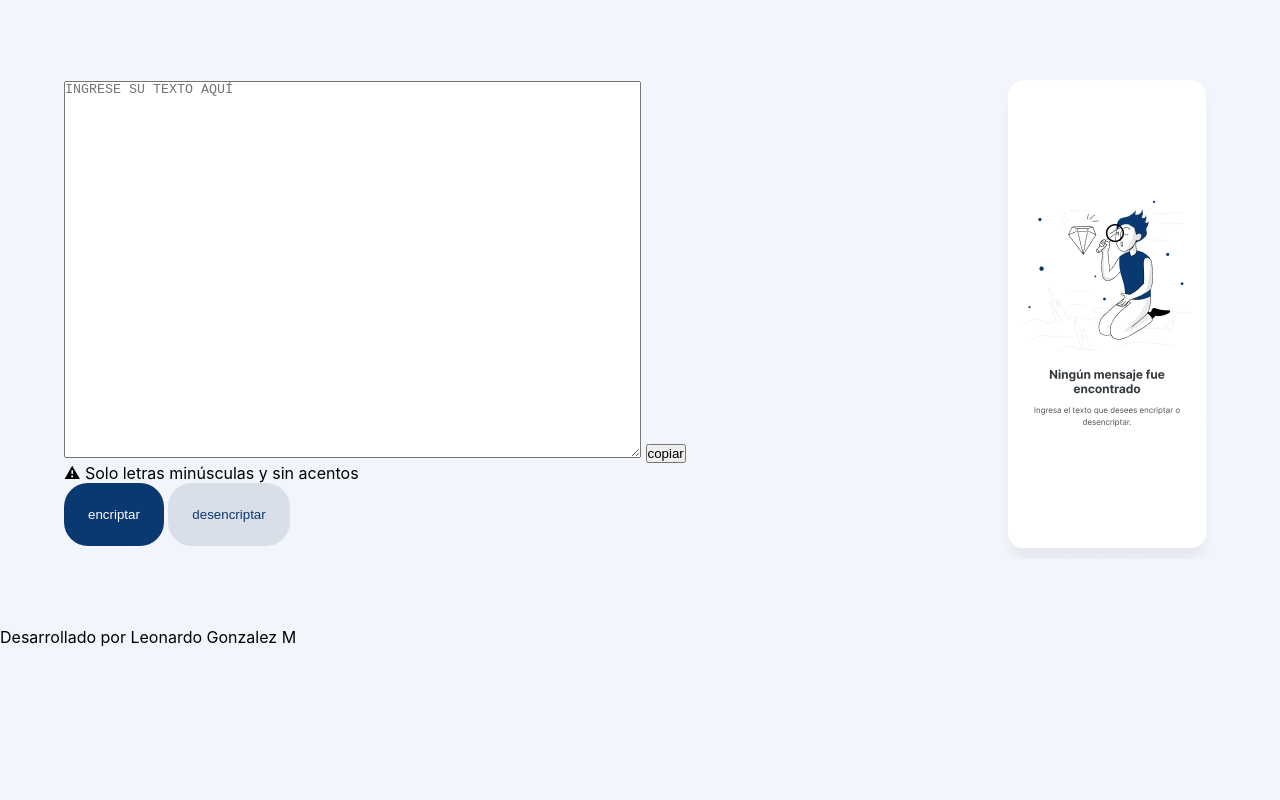
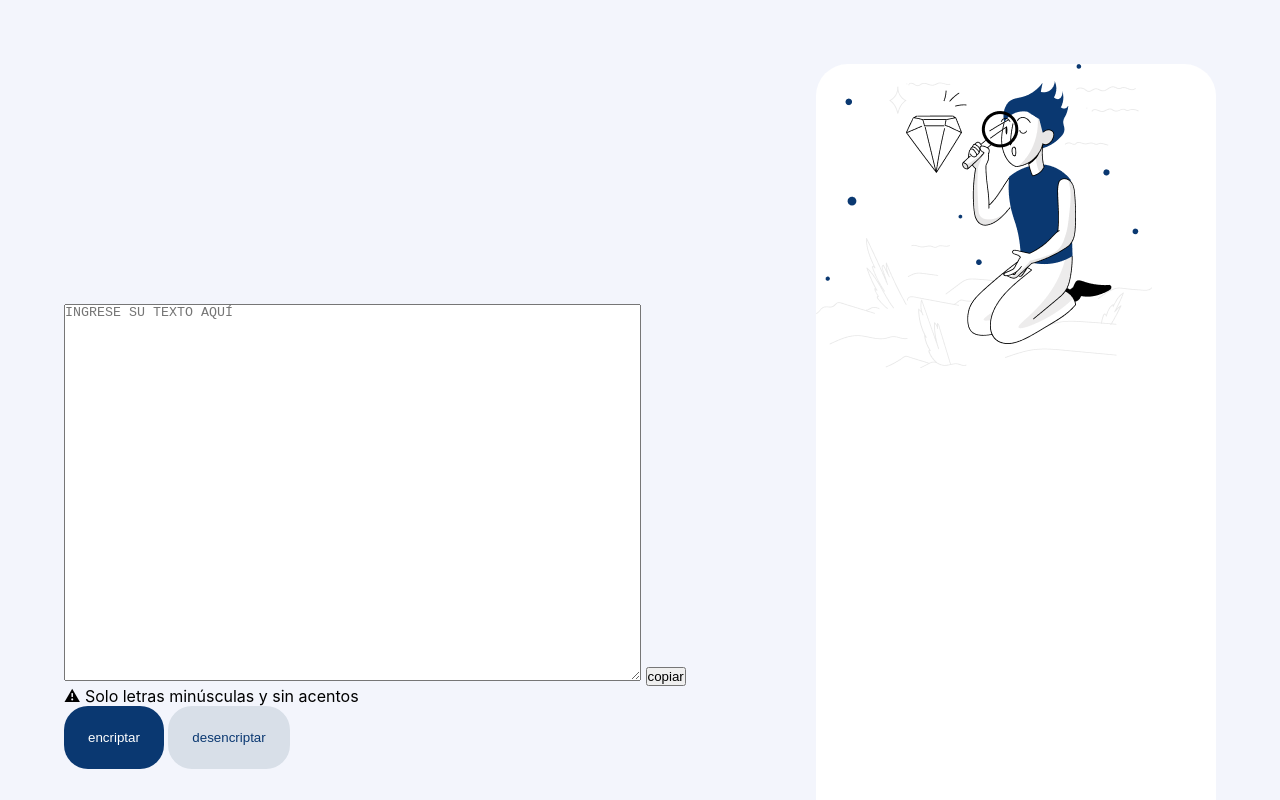
Before and after one commit to Leous88/CHALL, a plain HTML site: page index.html in a window 1280 px wide. Shown: the top 800 px of the page. Drawn offline with Linux system fonts and the light colour scheme.

Commit message:
ajuste de seccion 2, resultados, css

```diff
--- a/css.css
+++ b/css.css
@@ -50,3 +50,12 @@ button.desencriptar{
     padding: 24px;
     width: fixed 328px;
 }
+.rectangulo {
+    background-color: #ffffff;     /* Color de fondo del rectángulo */
+    border-radius: 32px;
+    top: 40px;
+    width: 400px;
+    height: 944px;
+    left: 1000px;
+    gap: 0px;
+}
--- a/index.html
+++ b/index.html
@@ -17,10 +17,12 @@
             <button class="encriptar"> encriptar</button>
             <button class="desencriptar"> desencriptar</button>
         </div>
-        <div class="mensaje_respuesta">
+        <div class="rectangulo">
+            <div class="mensaje_respuesta">
+                <img src="images/monolupa.png" alt="monolupa">
+            </div>
+        </div>
 
-            <img src="images/notexto.png" alt="no hay texto">
-        </div>
     </main>
 <script>
 
```
Also changed, not shown: images/alerta.png (added), images/monolupa.png (added).
